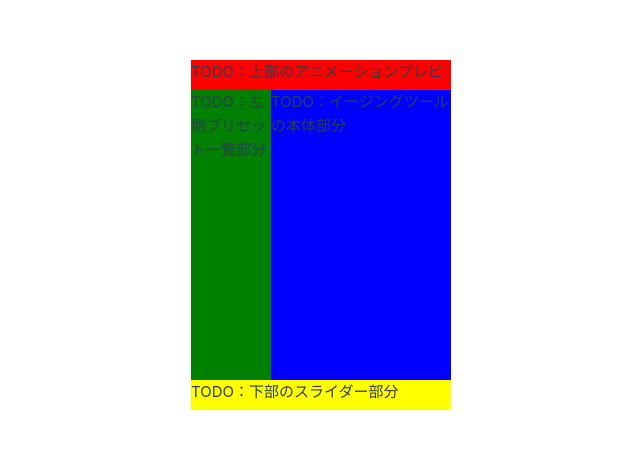
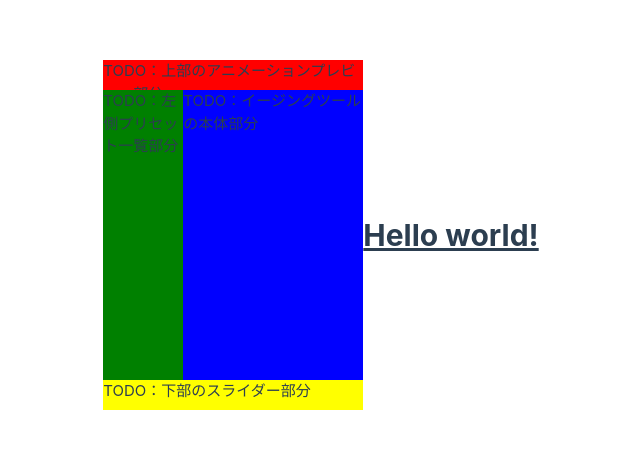
Before and after one commit to ebiyuta/easing-tool, a Vue app in the folder project/: page / in a window 1280 px wide. Shown: the part 165-614 px from the top of the page, without its empty margins (319-959 px from the left). Built offline with nearby package versions, Linux system fonts and the light colour scheme.

Commit message:
環境構築：Tailwindの追加、SCSSを扱えるように

```diff
--- a/project/package.json
+++ b/project/package.json
@@ -22,10 +22,15 @@
     "@vue/eslint-config-prettier": "^8.0.0",
     "@vue/eslint-config-typescript": "^12.0.0",
     "@vue/tsconfig": "^0.4.0",
+    "autoprefixer": "^10.4.16",
     "eslint": "^8.49.0",
     "eslint-plugin-vue": "^9.17.0",
     "npm-run-all2": "^6.0.6",
+    "postcss": "^8.4.31",
     "prettier": "^3.0.3",
+    "sass": "^1.68.0",
+    "sass-loader": "^13.3.2",
+    "tailwindcss": "^3.3.3",
     "typescript": "~5.2.0",
     "vite": "^4.4.9",
     "vue-tsc": "^1.8.11"
--- /dev/null
+++ b/project/postcss.config.js
@@ -0,0 +1,6 @@
+module.exports = {
+  plugins: {
+    tailwindcss: {},
+    autoprefixer: {},
+  },
+}
--- a/project/src/App.vue
+++ b/project/src/App.vue
@@ -5,6 +5,9 @@ import EasingTool from './components/EasingTool.vue'
 <template>
   <main class="main">
     <EasingTool />
+    <h1 class="text-3xl font-bold underline">
+      Hello world!
+    </h1>
   </main>
 </template>
 
--- a/project/src/assets/base.css
+++ b/project/src/assets/base.css
@@ -36,20 +36,6 @@
   --section-gap: 160px;
 }
 
-@media (prefers-color-scheme: dark) {
-  :root {
-    --color-background: var(--vt-c-black);
-    --color-background-soft: var(--vt-c-black-soft);
-    --color-background-mute: var(--vt-c-black-mute);
-
-    --color-border: var(--vt-c-divider-dark-2);
-    --color-border-hover: var(--vt-c-divider-dark-1);
-
-    --color-heading: var(--vt-c-text-dark-1);
-    --color-text: var(--vt-c-text-dark-2);
-  }
-}
-
 *,
 *::before,
 *::after {
--- a/project/src/assets/main.css
+++ b/project/src/assets/main.css
@@ -1,4 +1,7 @@
 @import './base.css';
+@tailwind base;
+@tailwind components;
+@tailwind utilities;
 
 #app {
   font-weight: normal;
--- a/project/src/components/EasingTool.vue
+++ b/project/src/components/EasingTool.vue
@@ -9,7 +9,7 @@
   </div>
 </template>
 
-<style scoped>
+<style scoped lang="scss">
 .easingTool {
   display: grid;
   grid-template:
@@ -18,25 +18,25 @@
     'slider slider' 30px / 80px 1fr;
   width: 260px;
   height: 350px;
-}
 
-.easingTool_preview {
+  &_preview {
     grid-area: preview;
     background-color: red;
   }
 
-.easingTool_preset {
+  &_preset {
     grid-area: preset;
     background-color: green;
   }
 
-.easingTool_body {
+  &_body {
     grid-area: body;
     background-color: blue;
   }
 
-.easingTool_slider {
+  &_slider {
     grid-area: slider;
     background-color: yellow;
   }
+}
 </style>
--- /dev/null
+++ b/project/tailwind.config.js
@@ -0,0 +1,8 @@
+/** @type {import('tailwindcss').Config} */
+module.exports = {
+  content: ["./src/**/*.{vue,html,js}"],
+  theme: {
+    extend: {},
+  },
+  plugins: [],
+}
```
Also changed, not shown: 1 other file (tests, documents, lock files or other folders). Lines whose indentation alone changed are shown as unchanged.
